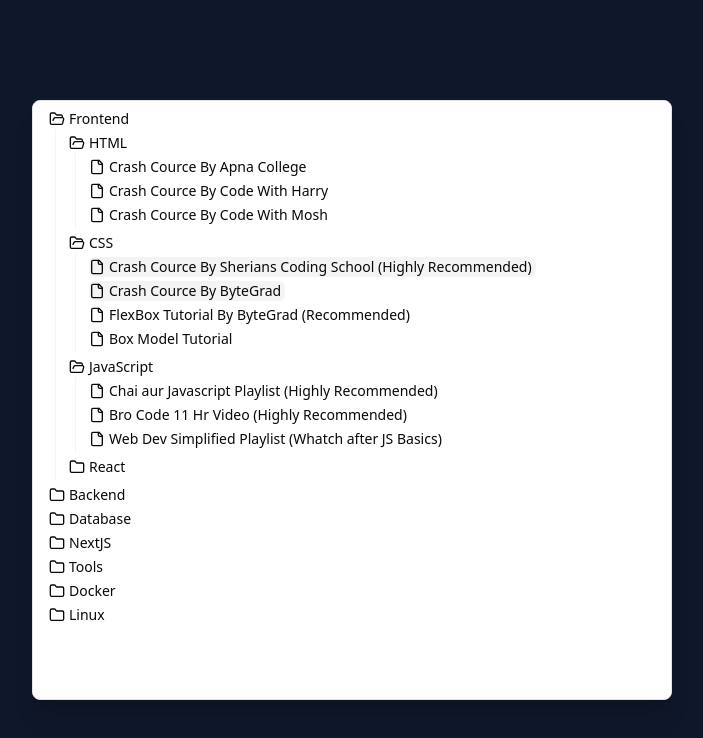
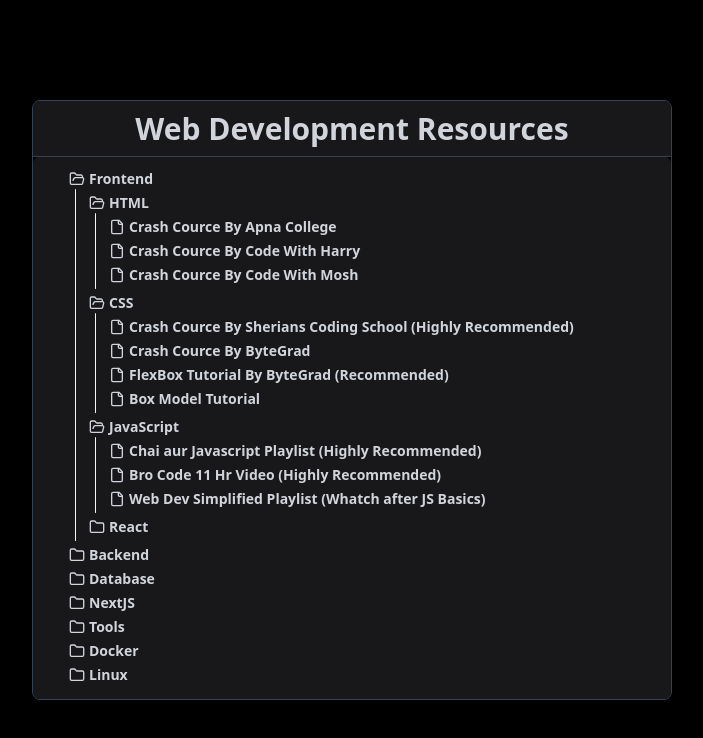
Before and after one commit to ayushsharma74/web-dev-resources, a Next.js app: page / in a window 1280 px wide. Shown: the top 738 px of the page, without its empty margins (288-991 px from the left). Built offline with nearby package versions, Linux system fonts and the light colour scheme.

Commit message:
bug fixes

```diff
--- a/src/app/layout.tsx
+++ b/src/app/layout.tsx
@@ -26,7 +26,7 @@
   return (
     <html lang="en">
       <body
-        className={`${geistSans.variable} ${geistMono.variable} antialiased bg-slate-900 flex justify-center items-center h-screen w-full`}
+        className={`${geistSans.variable} ${geistMono.variable} antialiased bg-black flex justify-center items-center h-screen w-full`}
       >
         {children}
       </body>
--- a/src/components/FileTree.tsx
+++ b/src/components/FileTree.tsx
@@ -3,9 +3,13 @@
 
 export function FileTree() {
   return (
-    <div className="relative flex h-[600px] w-1/2 flex-col items-center justify-center overflow-hidden rounded-lg border bg-background md:shadow-xl">
+    <div className="relative flex h-[600px] w-1/2 flex-col items-center justify-center overflow-hidden rounded-lg border border-slate-700 bg-black md:shadow-xl">
+      <div className="bg-zinc-900 text-gray-300 text-3xl font-bold border-b border-slate-700 flex items-center justify-center w-full h-14 py-5">
+
+       Web Development Resources
+      </div>
       <Tree
-        className="p-2 overflow-hidden rounded-md bg-background"
+        className="px-7 py-3 overflow-hidden rounded-md bg-zinc-900 text-gray-300 text-3xl font-semibold"
         initialSelectedId="7"
         initialExpandedItems={[
           "1",
@@ -22,6 +26,7 @@
         ]}
         elements={ELEMENTS}
       >
+
         <Folder value="1" element="Frontend">
           <Folder value="2" element="HTML">
             <File value={"3"}>
@@ -41,14 +46,14 @@
             </File>
           </Folder>
           <Folder value="6" element="CSS">
-            <File value={"7"}>
+            <File value={"90"}>
               <Link href={"https://www.youtube.com/watch?v=K1naz9wBwKU"}>
                 <p>
                   Crash Cource By Sherians Coding School (Highly Recommended)
                 </p>
               </Link>
             </File>
-            <File value={"7"}>
+            <File value={"8"}>
               <Link href={"https://www.youtube.com/watch?v=uDkjZ-UjgX0&t=198s"}>
                 <p>Crash Cource By ByteGrad</p>
               </Link>
@@ -89,8 +94,8 @@
               </Link>
             </File>
           </Folder>
-          <Folder value="12" element="React">
-            <File value={"13"}>
+          <Folder value="15" element="React">
+            <File value={"16"}>
               <Link
                 href={
                   "https://www.youtube.com/playlist?list=PLu71SKxNbfoDqgPchmvIsL4hTnJIrtige"
@@ -99,22 +104,22 @@
                 <p>Chai aur React Playlist (Highly Recommended)</p>
               </Link>
             </File>
-            <File value={"14"}>
+            <File value={"17"}>
               <Link href={"https://www.youtube.com/watch?v=CgkZ7MvWUAA&t=23s"}>
                 <p>Bro Code 4 Hr Video (Highly Recommended)</p>
               </Link>
             </File>
-            <File value={"15"}>
+            <File value={"18"}>
               <Link href={"https://www.youtube.com/watch?v=wIyHSOugGGw"}>
                 <p>Code Bootcamp React Concepts Explaination</p>
               </Link>
             </File>
-            <File value={"16"}>
+            <File value={"19"}>
               <Link href={"https://www.youtube.com/watch?v=Xe8CkYZvCig"}>
                 <p>Sherians Coding School Crash Cource</p>
               </Link>
             </File>
-            <File value={"17"}>
+            <File value={"20"}>
               <Link
                 href={
                   "https://www.youtube.com/playlist?list=PLwGdqUZWnOp1Rab71vx2zMF6qpwGDB2Z1"
@@ -125,9 +130,9 @@
             </File>
           </Folder>
         </Folder>
-        <Folder value="18" element="Backend">
-          <Folder value="19" element="NodeJS + ExpressJS">
-            <File value={"20"}>
+        <Folder value="21" element="Backend">
+          <Folder value="22" element="NodeJS + ExpressJS">
+            <File value={"23"}>
               <Link
                 href={
                   "https://www.youtube.com/playlist?list=PLu71SKxNbfoBGh_8p_NS-ZAh6v7HhYqHW"
@@ -136,7 +141,7 @@
                 <p>Chai aur Backend Playlist (Highly Recommended) </p>
               </Link>
             </File>
-            <File value={"20"}>
+            <File value={"24"}>
               <Link
                 href={
                   "https://www.youtube.com/playlist?list=PLinedj3B30sDby4Al-i13hQJGQoRQDfPo"
@@ -145,14 +150,14 @@
                 <p>Piyush Garg Playlist </p>
               </Link>
             </File>
-            <File value={"21"}>
+            <File value={"25"}>
               <Link href={"https://www.youtube.com/watch?v=Q-icS7yZz5k&t=15s"}>
                 <p>
                   Sherians Coding School 4 Hr (Not Recommended for Beginners){" "}
                 </p>
               </Link>
             </File>
-            <File value={"22"}>
+            <File value={"26"}>
               <Link
                 href={
                   "https://www.youtube.com/playlist?list=PLbtI3_MArDOkXRLxdMt1NOMtCS-84ibHH"
@@ -163,8 +168,8 @@
             </File>
           </Folder>
         </Folder>
-        <Folder value="23" element="Database">
-          <Folder value="24" element="MongoDB">
+        <Folder value="27" element="Database">
+          <Folder value="28" element="MongoDB">
             <File value={"25"}>
               <Link
                 href={
@@ -248,24 +253,24 @@
             </Link>
           </File>
           </Folder>
-          <Folder value="41" element="Neovim (Not Beginner Friendly)">
-          <File value={"42"}>
+          <Folder value="40" element="Neovim (Not Beginner Friendly)">
+          <File value={"41"}>
             <Link href={"https://www.youtube.com/playlist?list=PLsz00TDipIffreIaUNk64KxTIkQaGguqn"}>
               <p>Neovim setup Playlist</p>
             </Link>
           </File>
-          <File value={"43"}>
+          <File value={"42"}>
             <Link href={"https://www.youtube.com/playlist?list=PLsz00TDipIffreIaUNk64KxTIkQaGguqn"}>
               <p>Setting Up Lazyvim (I Use it Btw 😎)</p>
             </Link>
           </File>
-          <File value={"44"}>
+          <File value={"43"}>
             <Link href={"https://arc.net/"}>
               <p>Arc Browser (I Use this for web dev so added it)</p>
             </Link>
           </File>
         </Folder>
-        <Folder value="45" element="TypeScript">
+        <Folder value="44" element="TypeScript">
           <File value={"45"}>
             <Link href={"https://www.youtube.com/watch?v=lVzb6pmel_E&t=11995s"}>
               <p> TypeScript Domaination (Highly Recommended)</p>
@@ -277,47 +282,54 @@
             </Link>
           </File>
         </Folder>
-        <Folder value="46" element="Prisma">
-          <File value={"47"}>
+        <Folder value="47" element="Prisma">
+          <File value={"48"}>
             <Link href={"https://www.youtube.com/watch?v=RebA5J-rlwg&t=155s"}>
               <p>Prisma By Web Dev Simplified (Highly Recommended)</p>
             </Link>
           </File>
-          <File value={"48"}>
+          <File value={"49"}>
             <Link href={"https://www.youtube.com/watch?v=QXxy8Uv1LnQ&t=195s"}>
               <p>ByteGrad Prisma Tutorial (For NextJS)</p>
             </Link>
           </File>
         </Folder>
-        <Folder value="49" element="Zod Validation">
-          <File value={"50"}>
+        <Folder value="50" element="Zod Validation">
+          <File value={"51"}>
             <Link href={"https://www.youtube.com/watch?v=AeQ3f4zmSMs&list=PLK5U0tyd34tANnRkbFeXUbZl_1n9A33zL&index=6"}>
               <p>ByteGrad Zod Tutorial</p>
             </Link>
           </File>
         </Folder>
         </Folder>
-        <Folder value="44" element="Docker">
-          <File value={"45"}>
+        <Folder value="52" element="Docker">
+          <File value={"53"}>
             <Link href={"https://www.youtube.com/watch?v=31k6AtW-b3Y"}>
               <p>Docker By Piyush Garg Part 1</p>
             </Link>
           </File>
-          <File value={"46"}>
+          <File value={"54"}>
             <Link href={"https://www.youtube.com/watch?v=xPT8mXa-sJg"}>
               <p>Docker By Piyush Garg Part 2</p>
             </Link>
           </File>
         </Folder>
-        <Folder value="47" element="Linux">
-          <File value={"48"}>
+        <Folder value="55" element="Linux">
+          <File value={"56"}>
             <Link href={"https://www.youtube.com/watch?v=e01GGTKmtpc&t=990s"}>
               <p>6 Hr Linux One shot cource + DevOps</p>
             </Link>
           </File>
-          <File value={"49"}>
+          <File value={"57"}>
             <Link href={"https://www.geeksforgeeks.org/linux-tutorial/"}>
               <p>Geeks for Geeks Linux Resources (Recommended)</p>
+            </Link>
+          </File>
+        </Folder>
+        <Folder value="58" element="Open Source">
+          <File value={"59"}>
+            <Link href={"https://www.youtube.com/playlist?list=PLinedj3B30sBsmRRL8XyTGadjRGkzRPb7"}>
+              <p>Open Source Contribution Guide</p>
             </Link>
           </File>
         </Folder>
@@ -326,6 +338,7 @@
     </div>
   );
 }
+
 
 const ELEMENTS = [
   {
```
